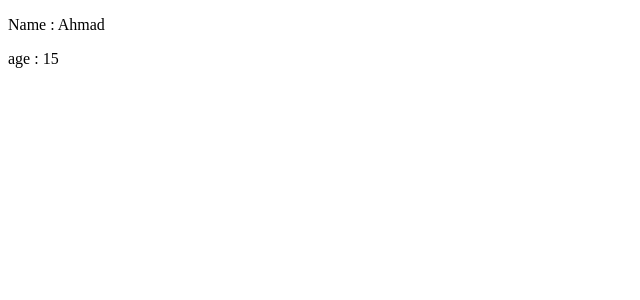
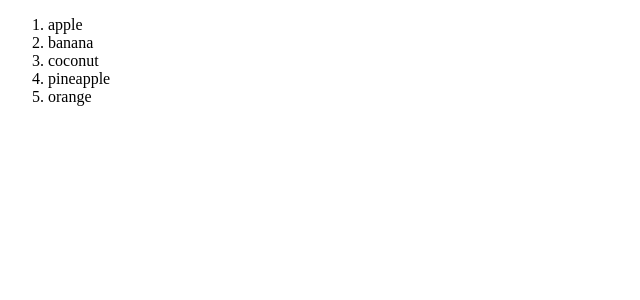
Before and after one commit to AmrMasri/react-js, a React (Vite) app: page / in a window 1280 px wide. Shown: the top 300 px of the page, without its empty margins (0-640 px from the left). Built offline with nearby package versions, Linux system fonts and the light colour scheme.

Commit message:
adding fils

```diff
--- a/package.json
+++ b/package.json
@@ -1,4 +1,5 @@
-{
+
+  {
   "name": "react-app",
   "private": true,
   "version": "0.0.0",
--- a/src/App.jsx
+++ b/src/App.jsx
@@ -1,9 +1,9 @@
-import Student from "./student";
+import List from "./list.jsx";
 
 function App() {
   return (
     <>
-      <Student name = "Ahmad" age = {15}/>
+  <List/>
     </>
   );
 }
--- /dev/null
+++ b/src/list.jsx
@@ -0,0 +1,11 @@
+
+function List(){
+
+    const fruits = ["apple", "banana", "coconut", "pineapple", "orange"];
+
+    const ListItems = fruits.map(fruit => <li>{fruit}</li>)
+
+    return(<ol>{ListItems}</ol>);
+}
+
+export default List;
--- a/src/student.jsx
+++ /dev/null
@@ -1,12 +0,0 @@
-
-
-function Student(props){
-    return(
-        <div>
-            <p>Name : {props.name} </p>
-            <p>age : {props.age}</p>
-        </div>
-    );
-}
-
-export default Student;
```
